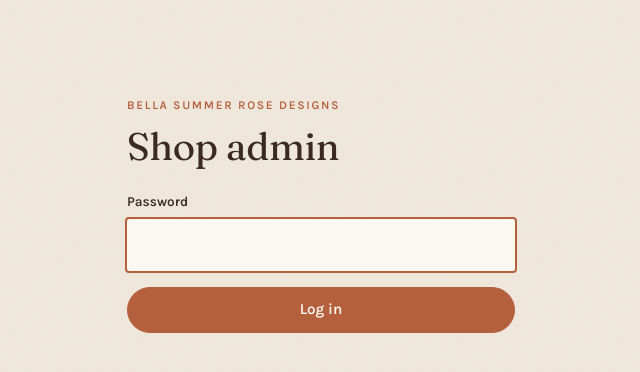
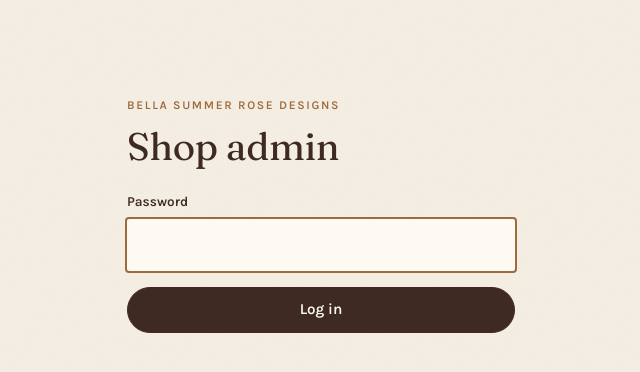
Before and after one commit to debtangel2020-netizen/bella-summer-rose, a Next.js app: page /admin/login in a window 1280 px wide. Shown: the top 372 px of the page, without its empty margins (319-959 px from the left). Built offline with nearby package versions, Linux system fonts and the light colour scheme.

Commit message:
Palette: vanilla, caramel, chocolate, sage and neutrals
Co-Authored-By: Claude Opus 5.5 <noreply@anthropic.com>
Claude-Session: https://claude.ai/code/session_01AS8oWdYFp1rwQgYW5BozWD

```diff
--- a/app/globals.css
+++ b/app/globals.css
@@ -1,20 +1,20 @@
-/* Layout concept: a warm, earthy boho shop. Linen ground with a faint paper grain,
-   clay and sage from natural dyes, arch-topped photos like a cottage window,
-   and a hand-stitched band as the one signature mark. Single warm light theme by choice. */
+/* Layout concept: a warm, earthy boho shop in a bakery palette. Vanilla ground with a
+   faint paper grain, chocolate type, caramel accents, sage for calm, arch-topped photos
+   like a cottage window, and a hand-stitched band as the signature mark. Single light theme by choice. */
 :root {
-  --bg: #f2eadf;          /* undyed linen */
-  --surface: #fbf7f1;     /* raw cotton */
-  --sand: #e7dccb;        /* oat band */
-  --ink: #3a2a20;         /* walnut brown */
-  --muted: #7a6656;
-  --line: #ddcfbd;
-  --rose: #b4603d;        /* terracotta clay, the brand accent */
-  --rose-ink: #fbf7f1;
-  --rose-soft: #ecd5c3;   /* clay wash, photo placeholders */
-  --sage: #7d8a68;        /* sage leaf */
-  --ochre: #c4923a;       /* turmeric */
-  --moss: #5f7048;        /* "in stock" */
-  --warn: #a35d1c;
+  --bg: #f7f1e6;          /* vanilla */
+  --surface: #fdfaf4;     /* cream */
+  --sand: #e4e8da;        /* pale sage band */
+  --ink: #3e2a20;         /* dark chocolate */
+  --muted: #7b6758;       /* milk chocolate */
+  --line: #e3d7c4;        /* oat */
+  --rose: #9f6a3c;        /* caramel, the brand accent */
+  --rose-ink: #fdfaf4;
+  --rose-soft: #efdfc9;   /* caramel cream, photo placeholders */
+  --sage: #7f9170;        /* sage leaf */
+  --ochre: #d0a574;       /* light caramel, footer stitch */
+  --moss: #5d7250;        /* "in stock" */
+  --warn: #9a5b1c;
 
   --font-display: var(--f-display), "Georgia", "Times New Roman", serif;
   --font-body: var(--f-body), system-ui, -apple-system, "Segoe UI", sans-serif;
@@ -76,13 +76,13 @@ p { margin: 0; }
 .btn {
   display: inline-flex; align-items: center; justify-content: center; gap: 8px;
   min-height: 46px; padding: 0 22px;
-  border-radius: 999px; border: 1px solid var(--rose);
-  background: var(--rose); color: var(--rose-ink);
+  border-radius: 999px; border: 1px solid var(--ink);
+  background: var(--ink); color: var(--surface);
   font: 600 0.95rem/1 var(--font-body);
   text-decoration: none; cursor: pointer;
   transition: background .15s, color .15s, border-color .15s;
 }
-.btn:hover { background: var(--ink); border-color: var(--ink); color: var(--surface); }
+.btn:hover { background: var(--rose); border-color: var(--rose); color: var(--rose-ink); }
 .btn.ghost { background: transparent; color: var(--ink); border-color: var(--ink); }
 .btn.ghost:hover { border-color: var(--rose); color: var(--rose); background: transparent; }
 .btn.small { min-height: 36px; padding: 0 14px; font-size: 0.85rem; }
```
